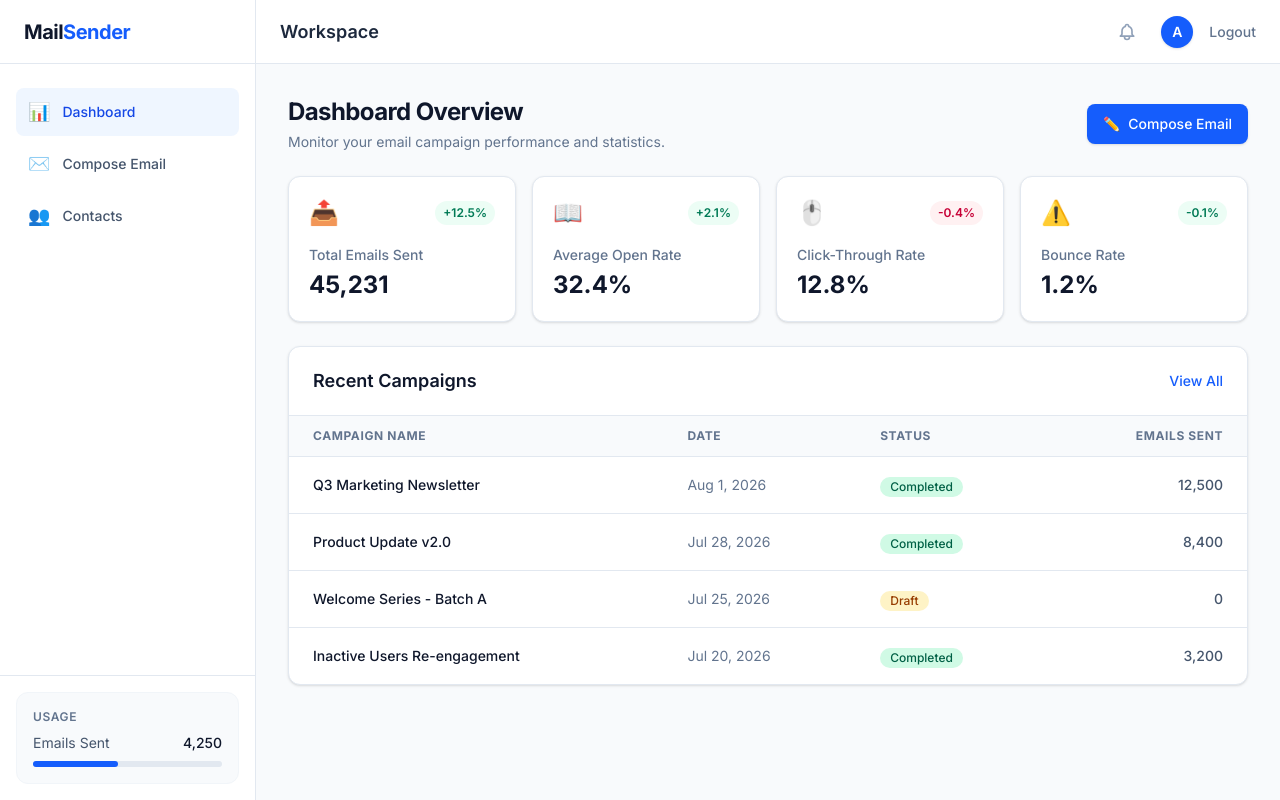
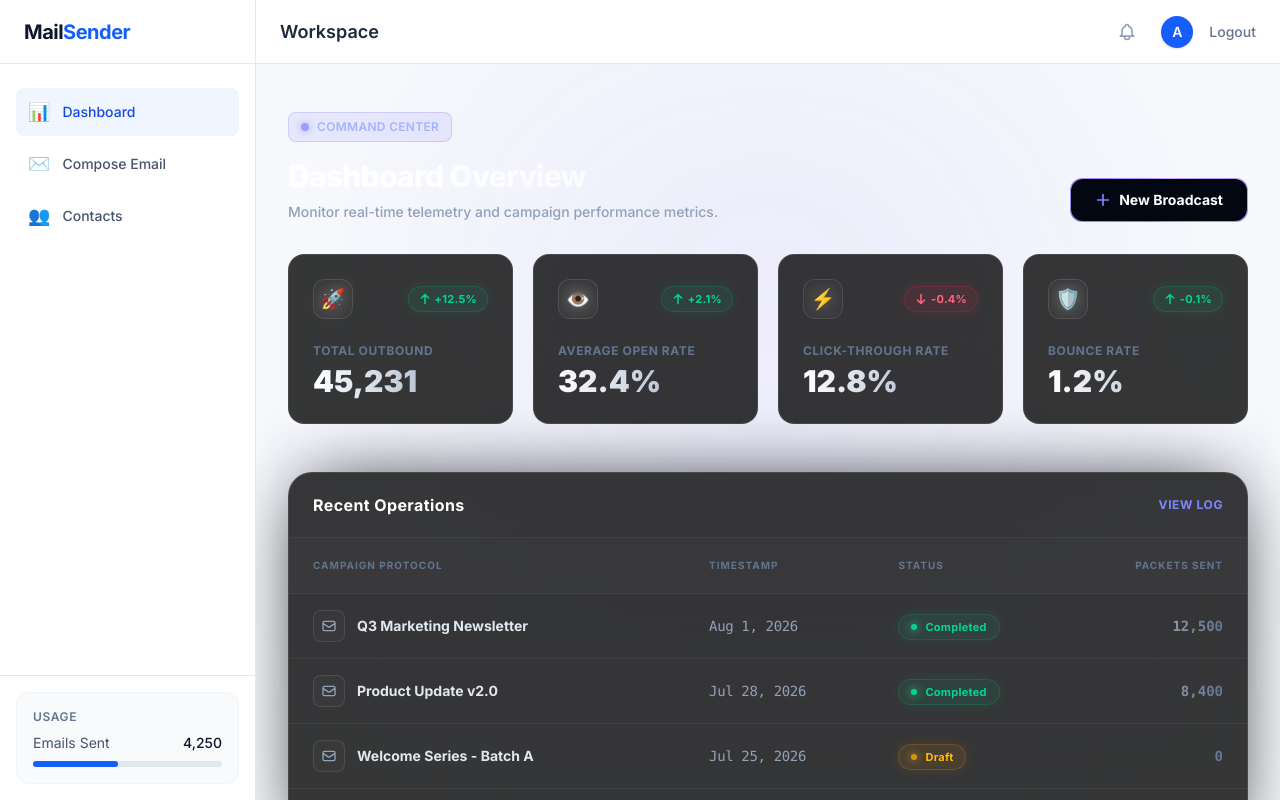
Before and after one commit to khanlazyanas/bulk-email-sender-frontend, a Next.js app: page /dashboard in a window 1280 px wide. Built offline with nearby package versions, Linux system fonts and the light colour scheme.

Commit message:
feat: upgrade dashboard overview to ultra-premium cinematic UI with glowing stats cards and glassmorphism table

```diff
--- a/src/app/(dashboard)/dashboard/page.tsx
+++ b/src/app/(dashboard)/dashboard/page.tsx
@@ -1,13 +1,12 @@
 import Link from "next/link";
 
 export default function DashboardPage() {
-  // Ye temporary dummy data hai UI design ke liye.
-  // Baad me ise Hono API se replace karenge.
+  // Fake stats data for UI
   const stats = [
-    { label: "Total Emails Sent", value: "45,231", trend: "+12.5%", isPositive: true, icon: "📤" },
-    { label: "Average Open Rate", value: "32.4%", trend: "+2.1%", isPositive: true, icon: "📖" },
-    { label: "Click-Through Rate", value: "12.8%", trend: "-0.4%", isPositive: false, icon: "🖱️" },
-    { label: "Bounce Rate", value: "1.2%", trend: "-0.1%", isPositive: true, icon: "⚠️" }, // Kam bounce rate accha hota hai
+    { label: "Total Outbound", value: "45,231", trend: "+12.5%", isPositive: true, icon: "🚀", color: "indigo" },
+    { label: "Average Open Rate", value: "32.4%", trend: "+2.1%", isPositive: true, icon: "👁️", color: "fuchsia" },
+    { label: "Click-Through Rate", value: "12.8%", trend: "-0.4%", isPositive: false, icon: "⚡", color: "rose" },
+    { label: "Bounce Rate", value: "1.2%", trend: "-0.1%", isPositive: true, icon: "🛡️", color: "emerald" },
   ];
 
   const recentCampaigns = [
@@ -18,79 +17,133 @@ export default function DashboardPage() {
   ];
 
   return (
-    <div className="space-y-6">
+    <div className="space-y-8 relative z-10 pt-4 pb-12">
+
+      {/* 🌌 Background Ambient Glow */}
+      <div className="absolute top-0 left-1/2 -translate-x-1/2 w-[600px] h-[400px] bg-indigo-600/10 blur-[150px] rounded-full pointer-events-none"></div>
 
       {/* Page Header */}
-      <div className="flex flex-col sm:flex-row sm:items-center sm:justify-between gap-4">
+      <div className="flex flex-col sm:flex-row sm:items-end justify-between gap-6 relative z-10">
         <div>
-          <h1 className="text-2xl font-bold text-slate-900 tracking-tight">Dashboard Overview</h1>
-          <p className="text-sm text-slate-500 mt-1">Monitor your email campaign performance and statistics.</p>
+          <div className="inline-flex items-center gap-2 px-3 py-1.5 rounded-lg bg-indigo-500/10 border border-indigo-500/20 mb-4">
+            <span className="w-2 h-2 rounded-full bg-indigo-400 shadow-[0_0_8px_rgba(129,140,248,1)] animate-pulse"></span>
+            <span className="text-xs font-semibold text-indigo-300 tracking-wide uppercase">Command Center</span>
           </div>
+          <h1 className="text-3xl font-extrabold text-transparent bg-clip-text bg-gradient-to-r from-white to-white/60 tracking-tight">
+            Dashboard Overview
+          </h1>
+          <p className="text-sm text-slate-400 mt-2 font-medium">
+            Monitor real-time telemetry and campaign performance metrics.
+          </p>
+        </div>
+
+        {/* Magic Compose Button */}
         <Link
           href="/compose"
-          className="inline-flex items-center justify-center gap-2 bg-blue-600 text-white px-4 py-2.5 rounded-lg text-sm font-medium hover:bg-blue-700 transition-colors shadow-sm"
+          className="relative inline-flex h-11 overflow-hidden rounded-xl p-[1px] focus:outline-none group/btn hover:shadow-[0_0_30px_-5px_rgba(99,102,241,0.5)] transition-shadow duration-500"
         >
-          <span>✏️</span> Compose Email
+          <span className="absolute inset-[-1000%] animate-[spin_3s_linear_infinite] bg-[conic-gradient(from_90deg_at_50%_50%,#c084fc_0%,#4f46e5_50%,#c084fc_100%)] opacity-70 group-hover/btn:opacity-100 transition-opacity" />
+          <span className="inline-flex h-full w-full items-center justify-center rounded-xl bg-[#030712] px-6 py-2 text-sm font-bold text-white backdrop-blur-3xl transition-all group-hover/btn:bg-[#030712]/70 gap-2">
+            <svg className="w-4 h-4 text-indigo-400" fill="none" viewBox="0 0 24 24" stroke="currentColor"><path strokeLinecap="round" strokeLinejoin="round" strokeWidth={2.5} d="M12 4v16m8-8H4" /></svg>
+            New Broadcast
+          </span>
         </Link>
       </div>
 
-      {/* Stats Grid */}
-      <div className="grid grid-cols-1 sm:grid-cols-2 lg:grid-cols-4 gap-4">
+      {/* ✨ Holographic Stats Grid */}
+      <div className="grid grid-cols-1 sm:grid-cols-2 lg:grid-cols-4 gap-5 relative z-10">
         {stats.map((stat, index) => (
-          <div key={index} className="bg-white p-5 rounded-xl border border-slate-200 shadow-sm">
-            <div className="flex items-center justify-between mb-4">
-              <span className="text-2xl">{stat.icon}</span>
-              <span className={`text-xs font-semibold px-2 py-1 rounded-full ${
-                stat.isPositive ? "bg-emerald-50 text-emerald-700" : "bg-rose-50 text-rose-700"
+          <div key={index} className="group relative bg-[#050505]/80 backdrop-blur-2xl border border-white/10 p-6 rounded-2xl hover:border-white/20 transition-all duration-500 overflow-hidden hover:-translate-y-1 hover:shadow-[0_10px_40px_-10px_rgba(0,0,0,0.5)]">
+
+            {/* Inner Hover Glow */}
+            <div className={`absolute -right-10 -top-10 w-32 h-32 blur-3xl rounded-full opacity-0 group-hover:opacity-20 transition-opacity duration-700 ${
+              stat.color === 'indigo' ? 'bg-indigo-500' :
+              stat.color === 'fuchsia' ? 'bg-fuchsia-500' :
+              stat.color === 'rose' ? 'bg-rose-500' : 'bg-emerald-500'
+            }`}></div>
+
+            <div className="flex items-center justify-between mb-6 relative z-10">
+              <div className="w-10 h-10 rounded-xl bg-white/[0.03] border border-white/10 flex items-center justify-center shadow-inner group-hover:bg-white/[0.05] transition-colors">
+                <span className="text-xl filter drop-shadow-[0_0_8px_rgba(255,255,255,0.3)]">{stat.icon}</span>
+              </div>
+              <span className={`inline-flex items-center gap-1 px-2.5 py-1 rounded-full text-[11px] font-bold tracking-wide border ${
+                stat.isPositive
+                  ? "bg-emerald-500/10 text-emerald-400 border-emerald-500/20 shadow-[0_0_15px_-3px_rgba(16,185,129,0.2)]"
+                  : "bg-rose-500/10 text-rose-400 border-rose-500/20 shadow-[0_0_15px_-3px_rgba(244,63,94,0.2)]"
               }`}>
+                {stat.isPositive ? (
+                  <svg className="w-3 h-3" fill="none" viewBox="0 0 24 24" stroke="currentColor"><path strokeLinecap="round" strokeLinejoin="round" strokeWidth={3} d="M5 10l7-7m0 0l7 7m-7-7v18" /></svg>
+                ) : (
+                  <svg className="w-3 h-3" fill="none" viewBox="0 0 24 24" stroke="currentColor"><path strokeLinecap="round" strokeLinejoin="round" strokeWidth={3} d="M19 14l-7 7m0 0l-7-7m7 7V3" /></svg>
+                )}
                 {stat.trend}
               </span>
             </div>
-            <div>
-              <p className="text-sm font-medium text-slate-500 mb-1">{stat.label}</p>
-              <h3 className="text-2xl font-bold text-slate-900">{stat.value}</h3>
+
+            <div className="relative z-10">
+              <p className="text-xs font-bold text-slate-500 uppercase tracking-wider mb-1">{stat.label}</p>
+              <h3 className="text-3xl font-black text-transparent bg-clip-text bg-gradient-to-r from-white to-slate-400">
+                {stat.value}
+              </h3>
             </div>
           </div>
         ))}
       </div>
 
-      {/* Recent Campaigns Table Section */}
-      <div className="bg-white border border-slate-200 rounded-xl shadow-sm overflow-hidden">
-        <div className="px-6 py-5 border-b border-slate-200 flex items-center justify-between">
-          <h2 className="text-lg font-semibold text-slate-900">Recent Campaigns</h2>
-          <button className="text-sm text-blue-600 font-medium hover:text-blue-700">View All</button>
+      {/* 💻 Cinematic Recent Campaigns Table */}
+      <div className="relative group perspective pt-4">
+
+        {/* Outer Glow */}
+        <div className="absolute -inset-1 bg-gradient-to-b from-indigo-500/10 to-transparent rounded-[2rem] blur-xl opacity-50 group-hover:opacity-100 transition duration-1000 pointer-events-none"></div>
+
+        <div className="relative bg-[#050505]/80 backdrop-blur-3xl border border-white/10 rounded-[1.5rem] shadow-[0_0_80px_-20px_rgba(0,0,0,1)] overflow-hidden">
+
+          <div className="px-6 py-5 border-b border-white/5 bg-white/[0.01] flex items-center justify-between">
+            <h2 className="text-base font-bold text-white tracking-wide">Recent Operations</h2>
+            <button className="text-xs font-bold text-indigo-400 hover:text-indigo-300 transition-colors uppercase tracking-wider">View Log</button>
           </div>
 
-        <div className="overflow-x-auto">
+          <div className="overflow-x-auto custom-scrollbar">
             <table className="w-full text-left border-collapse">
               <thead>
-              <tr className="bg-slate-50 border-b border-slate-200 text-xs uppercase tracking-wider text-slate-500 font-semibold">
-                <th className="px-6 py-3">Campaign Name</th>
-                <th className="px-6 py-3">Date</th>
-                <th className="px-6 py-3">Status</th>
-                <th className="px-6 py-3 text-right">Emails Sent</th>
+                <tr className="bg-white/[0.02] border-b border-white/5 text-[10px] uppercase tracking-widest text-slate-500 font-bold">
+                  <th className="px-6 py-5">Campaign Protocol</th>
+                  <th className="px-6 py-5">Timestamp</th>
+                  <th className="px-6 py-5">Status</th>
+                  <th className="px-6 py-5 text-right">Packets Sent</th>
                 </tr>
               </thead>
-            <tbody className="divide-y divide-slate-200">
+              <tbody className="divide-y divide-white/5">
                 {recentCampaigns.map((campaign) => (
-                <tr key={campaign.id} className="hover:bg-slate-50 transition-colors">
-                  <td className="px-6 py-4 whitespace-nowrap text-sm font-medium text-slate-900">
+                  <tr key={campaign.id} className="hover:bg-white/[0.03] transition-colors group/row">
+                    <td className="px-6 py-4 whitespace-nowrap">
+                      <div className="text-sm font-bold text-slate-200 group-hover/row:text-white transition-colors flex items-center gap-3">
+                        <div className="w-8 h-8 rounded-lg bg-white/[0.02] border border-white/10 flex items-center justify-center">
+                          <svg className="w-4 h-4 text-slate-400 group-hover/row:text-indigo-400 transition-colors" fill="none" viewBox="0 0 24 24" stroke="currentColor"><path strokeLinecap="round" strokeLinejoin="round" strokeWidth={2} d="M3 8l7.89 5.26a2 2 0 002.22 0L21 8M5 19h14a2 2 0 002-2V7a2 2 0 00-2-2H5a2 2 0 00-2 2v10a2 2 0 002 2z" /></svg>
+                        </div>
                         {campaign.name}
-                  </td>
-                  <td className="px-6 py-4 whitespace-nowrap text-sm text-slate-500">
-                    {campaign.date}
+                      </div>
                     </td>
                     <td className="px-6 py-4 whitespace-nowrap">
-                    <span className={`inline-flex items-center px-2.5 py-0.5 rounded-full text-xs font-medium ${
+                      <div className="text-sm text-slate-400 font-mono tracking-tight group-hover/row:text-slate-300 transition-colors">
+                        {campaign.date}
+                      </div>
+                    </td>
+                    <td className="px-6 py-4 whitespace-nowrap">
+                      <span className={`inline-flex items-center gap-2 px-3 py-1 rounded-full text-[11px] font-bold tracking-wide border ${
                         campaign.status === "Completed"
-                        ? "bg-emerald-100 text-emerald-800"
-                        : "bg-amber-100 text-amber-800"
+                          ? "bg-emerald-500/10 text-emerald-400 border-emerald-500/20 shadow-[0_0_15px_-3px_rgba(16,185,129,0.2)]"
+                          : "bg-amber-500/10 text-amber-400 border-amber-500/20 shadow-[0_0_15px_-3px_rgba(245,158,11,0.2)]"
                       }`}>
+                        {campaign.status === "Completed" && <span className="w-1.5 h-1.5 rounded-full bg-emerald-400 shadow-[0_0_8px_rgba(52,211,153,1)]"></span>}
+                        {campaign.status === "Draft" && <span className="w-1.5 h-1.5 rounded-full bg-amber-400 shadow-[0_0_8px_rgba(251,191,36,1)] animate-pulse"></span>}
                         {campaign.status}
                       </span>
                     </td>
-                  <td className="px-6 py-4 whitespace-nowrap text-sm text-slate-600 text-right font-medium">
+                    <td className="px-6 py-4 whitespace-nowrap text-right">
+                      <div className="text-sm font-black text-transparent bg-clip-text bg-gradient-to-r from-slate-300 to-slate-500 font-mono">
                         {campaign.sent.toLocaleString()}
+                      </div>
                     </td>
                   </tr>
                 ))}
@@ -98,6 +151,7 @@ export default function DashboardPage() {
             </table>
           </div>
         </div>
+      </div>
 
     </div>
   );
```
Lines whose indentation alone changed are shown as unchanged.
